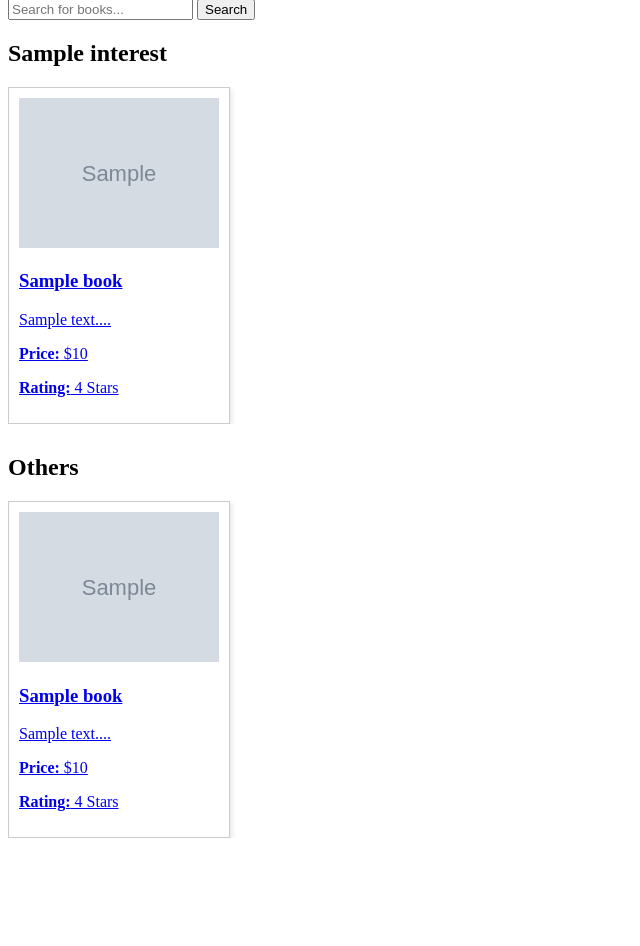
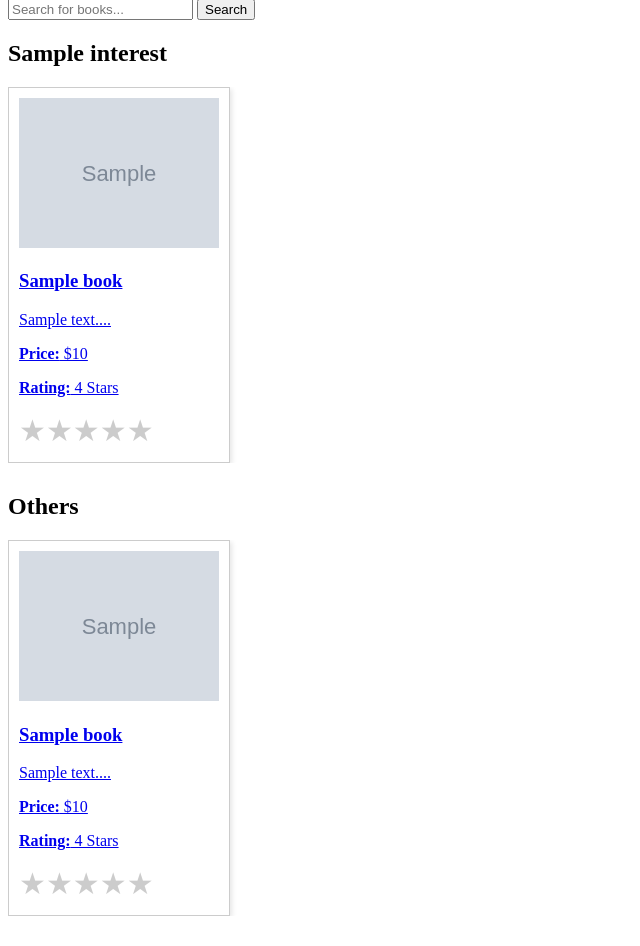
Before and after one commit to Ananthu2oo3/ai_recomendation_library, a Flask app: page /dashboard in a window 1280 px wide. Shown: the part 81-1027 px from the top of the page, without its empty margins (0-640 px from the left). Before the commit the page ends 919 px from the top, so only its background shows below. Run offline with Flask 3, Linux system fonts and the light colour scheme; the visitor is signed in with stand-in values (Sample User, id 1); grey boxes marked "Sample" are stand-in pictures; a database or web service that is not in the repository returns one stand-in record (values such as "Sample title").

Commit message:
introduced star rating

```diff
--- a/app.py
+++ b/app.py
@@ -1,5 +1,6 @@
 from flask import Flask, render_template, request, redirect, url_for, session
 from pymongo import MongoClient
+
 
 app = Flask(__name__)
 
@@ -8,6 +9,7 @@ db              = client['library']
 app.secret_key  = 'supersecretkey'
 login_db        = db['login']
 book_db         = db['books']
+history_db      = db['history']
 
 
 
@@ -104,8 +106,16 @@ def search():
     query = request.args.get('query')
 
     if query:
+
         search_results = book_db.find({"Title": {"$regex": query, "$options": "i"}})
         search_results = list(search_results)
+
+        query_data={
+            'username'  : session['username'],
+            'query'     : query,
+            'result'    : search_results
+        }
+        history_db.insert_one(query_data)
 
     else:
         search_results = []
--- /dev/null
+++ b/static/styles/styles.css
@@ -0,0 +1,51 @@
+.genre-section {
+    margin-bottom: 30px;
+}
+.book-container {
+    display: flex;
+    overflow-x: auto;
+}
+.book-card {
+    flex: 0 0 auto;
+    width: 200px;
+    margin-right: 10px;
+    border: 1px solid #ccc;
+    padding: 10px;
+    box-shadow: 2px 2px 5px rgba(0,0,0,0.1);
+}
+.book-card img {
+    max-width: 100%;
+}
+
+.rating {
+    display: inline-block;
+    opacity: 1;
+}
+.rating input {
+    display: none;
+    opacity: 1;
+}
+.rating label {
+    float: right;
+    cursor: pointer;
+    color: #ccc;
+    transition: color 0.3s, transform 0.3s, box-shadow 0.3s;
+}
+.rating label:before {
+    content: '\2605';
+    font-size: 30px;
+    transition: color 0.3s;
+}
+.rating input:checked ~ label,
+.rating label:hover,
+.rating label:hover ~ label {
+    color: #ffc300;
+    transform: scale(1.2);
+    transition: color 0.3s, transform 0.3s, box-shadow 0.3s;
+    animation: bounce 0.5s ease-in-out alternate;
+}
+@keyframes bounce {
+    to {
+        transform: scale(1.3);
+    }
+}
--- a/templates/dashboard.html
+++ b/templates/dashboard.html
@@ -3,43 +3,21 @@
 <head>
     <meta charset="UTF-8">
     <meta name="viewport" content="width=device-width, initial-scale=1.0">
+    <link rel="stylesheet" href="/static/styles/styles.css">
     <title>Dashboard</title>
-        <style>
 
-            .genre-section {
-                margin-bottom: 30px;
-            }
-            .book-container {
-                display: flex;
-                overflow-x: auto;
-            }
-            .book-card {
-                flex: 0 0 auto;
-                width: 200px;
-                margin-right: 10px;
-                border: 1px solid #ccc;
-                padding: 10px;
-                box-shadow: 2px 2px 5px rgba(0,0,0,0.1);
-            }
-            .book-card img {
-                max-width: 100%;
-            }
-        </style>
 </head>
 <body>
     <h1>Welcome, {{ username }}</h1>
 
-    <align
     <form action="/search" method="GET">
         <input type="text" name="query" placeholder="Search for books...">
         <button type="submit">Search</button>
     </form>
 
-
     {% if error %}
         <p>{{ error }}</p>
     {% else %}
-
         {% for genre, books in books_by_genre.items() %}
         <div class="genre-section">
             <h2>{{ genre }}</h2>
@@ -52,6 +30,19 @@
                         <p>{{ book['Book_Description'][:100] }}...</p>
                         <p><strong>Price:</strong> ${{ book['Price'] }}</p>
                         <p><strong>Rating:</strong> {{ book['Stars'] }} Stars</p>
+
+                        <div class="rating">
+                            <input type="radio" id="star5" name="rating" value="5">
+                            <label for="star5"></label>
+                            <input type="radio" id="star4" name="rating" value="4">
+                            <label for="star4"></label>
+                            <input type="radio" id="star3" name="rating" value="3">
+                            <label for="star3"></label>
+                            <input type="radio" id="star2" name="rating" value="2">
+                            <label for="star2"></label>
+                            <input type="radio" id="star1" name="rating" value="1">
+                            <label for="star1"></label>
+                        </div>
                     </a>
                 </div>
                 {% endfor %}
```
Also changed, not shown: templates/search_results.html (+2 -22 lines). Lines whose indentation alone changed are shown as unchanged.
